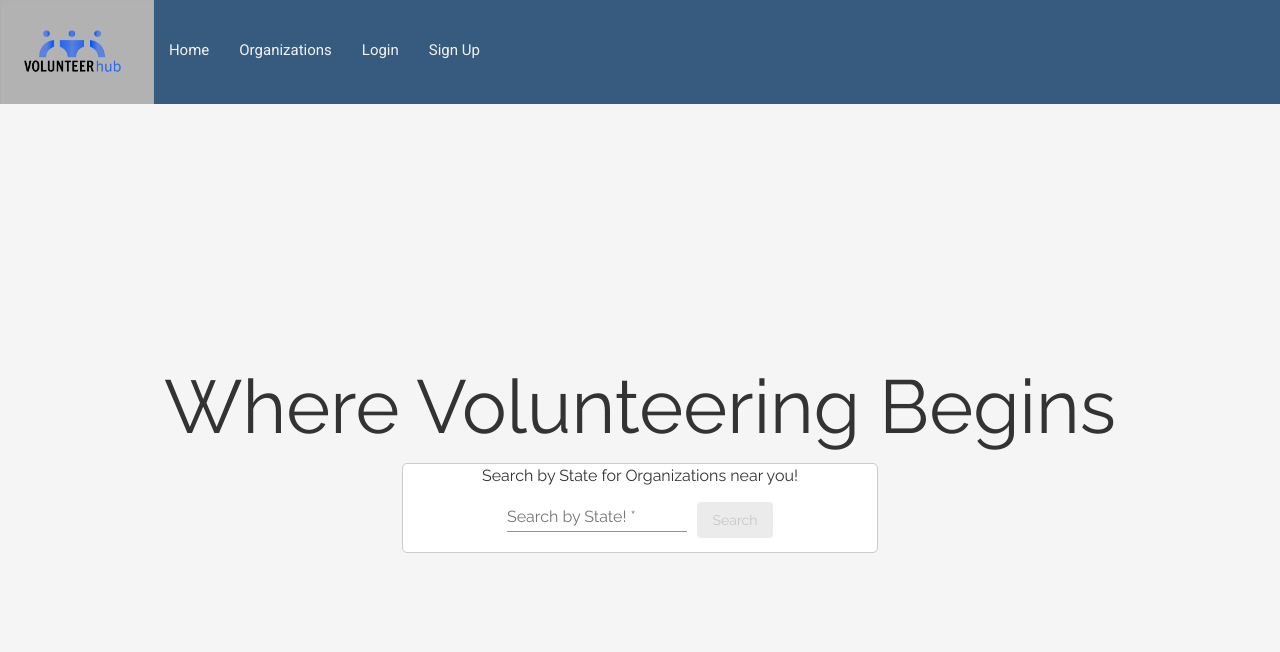
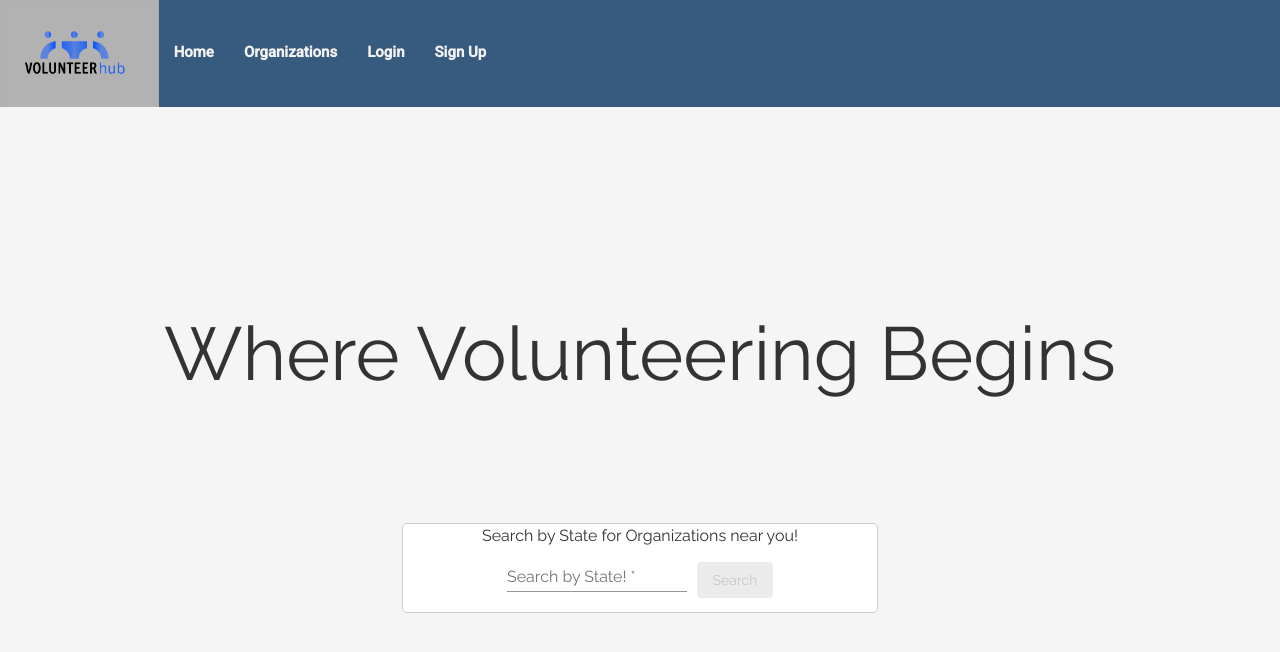
Before and after one commit to bethel-school-of-technology/the-volunteer-hub-frontend, an Angular app: page / in a window 1280 px wide. Shown: the top 652 px of the page. Built offline with nearby package versions, Linux system fonts and the light colour scheme.

Commit message:
Updating css and styling

```diff
--- a/src/app/Components/application/application.component.html
+++ b/src/app/Components/application/application.component.html
@@ -1,8 +1,9 @@
-<p>application works!</p>
+<h3><u>{{ org?.name }}</u></h3>
+<p>{{ org?.city }}, {{ org?.state }}</p>
+<p> Current volunteer opportunities:</p>
+<p>{{ org?.description }}</p><br>
 
-<h1>{{ org?.name }}</h1>
-
-
+<p>Complete the form below to contact the organization:</p>
 <form [formGroup]="myForm" (ngSubmit)="apply()">
     <mat-form-field>
         <input matInput placeholder="Your Name" formControlName="applicant" />
--- a/src/app/Components/homepage/homepage.component.html
+++ b/src/app/Components/homepage/homepage.component.html
@@ -2,16 +2,12 @@
 <section class="introBody">
   <!-- Top part, slogan -->
   <div class="slogan">
-    Where Volunteering Begins<br>
+    <p>Where Volunteering Begins</p><br>
     <form class="search bg-info" [formGroup]="searchForm" (ngSubmit)="search()">
       <p>Search by State for Organizations near you!</p>
       <div class='s_but'>
         <mat-form-field>
-            <input
-              matInput
-              placeholder="Search by State!"
-              formControlName="state"
-            />
+          <input matInput placeholder="Search by State!" formControlName="state" />
         </mat-form-field>
         <button mat-raised-button class='btn btn-outline-secondary' [disabled]="searchForm.invalid" type="submit">
           Search
--- a/src/app/Components/navbar/navbar.component.css
+++ b/src/app/Components/navbar/navbar.component.css
@@ -2,10 +2,11 @@
 header {
   vertical-align: middle;
   width: 100%;
-    height: 13vh;
+  height: 13.4vh;
   display: flex;
 
 }
+
 .topnav {
   overflow: hidden;
   padding-top: 3vh;
@@ -16,12 +17,15 @@ header {
   float: right;
   color: #f2f2f2;
   text-align: center;
-    padding: 1em;
+  padding-top: 1.1em;
+  padding-left: 1.0em;
+  padding-right: 1.0em;
   text-decoration: none;
-    font-size: 1 em;
-    height: 13vh
+  font-size: 1.5 em;
+  font-weight: bolder;
+  height: 13.4vh
 }
 
 .logoImage {
-  height: 13vh;
+  height: 13.4vh;
 }
--- a/src/app/Components/organizations/organizations.component.css
+++ b/src/app/Components/organizations/organizations.component.css
@@ -0,0 +1,22 @@
+#orgtitle {
+    text-align: center;
+    padding: 1em;
+}
+
+p {
+    font-style: underlined;
+}
+
+.container {
+    font-size: 16px;
+    display: flex;
+    flex-direction: column;
+    align-items: center;
+    width: 50%;
+    border-radius: 5px;
+    overflow-x: hidden;
+}
+
+h5 {
+    padding-top: 5em;
+}
--- a/src/app/Components/organizations/organizations.component.html
+++ b/src/app/Components/organizations/organizations.component.html
@@ -1,11 +1,5 @@
-
-<!-- <div>
-    <ul *ngFor='let organization of organization'>
-        <li><a routerLink='#'>{{organization.name}}</a></li>
-    </ul> -->
-
-<div class="container">
-    <h1>Organizations</h1>
+<div class="container" id="orgtitle">
+    <h1><u>Volunteer Organizations</u></h1>
 
     <form class="search bg-info" [formGroup]="searchForm" (ngSubmit)="search()">
         <p>Search by State for Organizations near you!</p>
@@ -19,7 +13,7 @@
         </div>
     </form>
 
-    <ul class='liContainer'>
+    <ul class='liContainer' id="searchbar">
         <li *ngFor='let organ of organ' class='li_item' (click)='reRoute(organ)'>
             <div class='_res'>{{ organ.name }}, {{ organ.city }}</div>
         </li>
@@ -27,6 +21,8 @@
 
     <div class="row">
         <div class="col-sm-12">
+            <h5>You can find a list of all registered volunteer organizations below. <br>
+                Click on the organization's name for volunteer information or to contact them.</h5>
             <ul *ngFor='let organization of organization'>
                 <ul><a [routerLink]="['/apply', organization._id]">{{ organization.name }}</a></ul>
                 <ul>{{organization.city}}, {{organization.state}}</ul>
```
Lines whose indentation alone changed are shown as unchanged.
